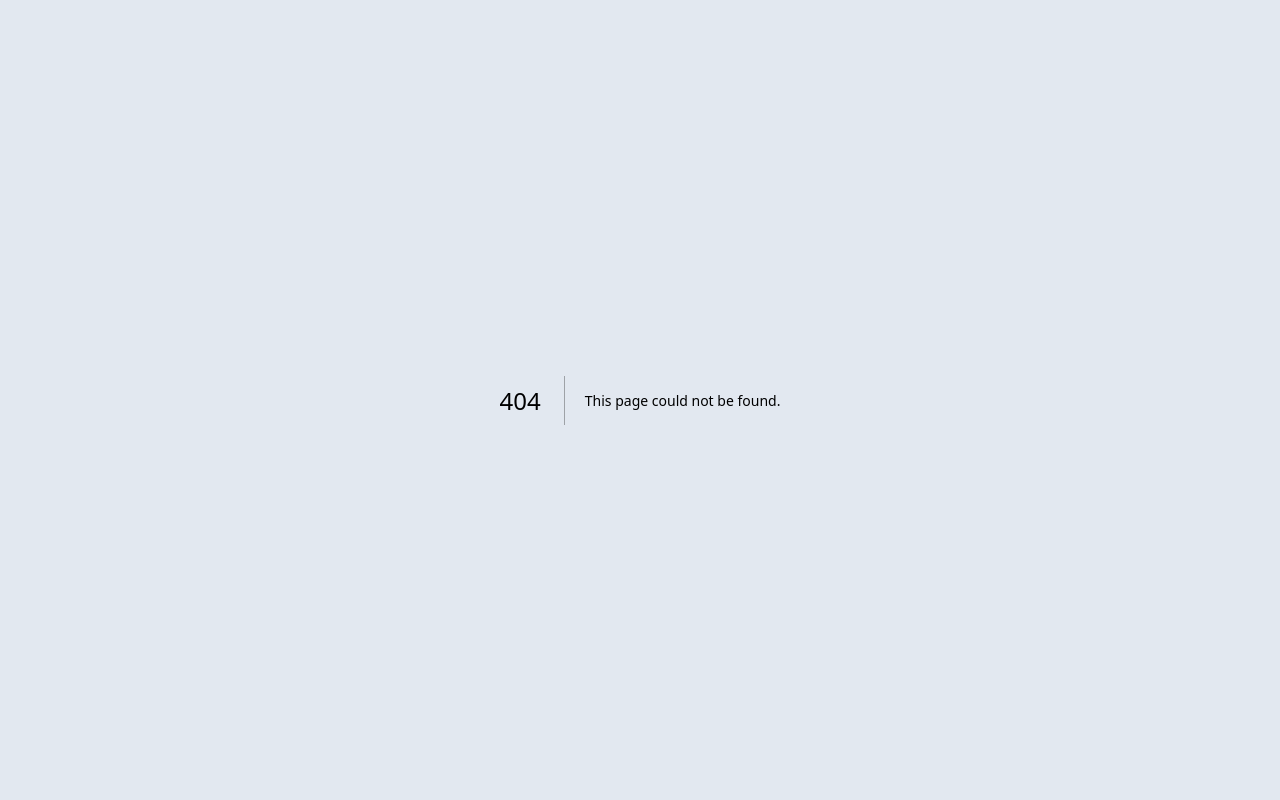
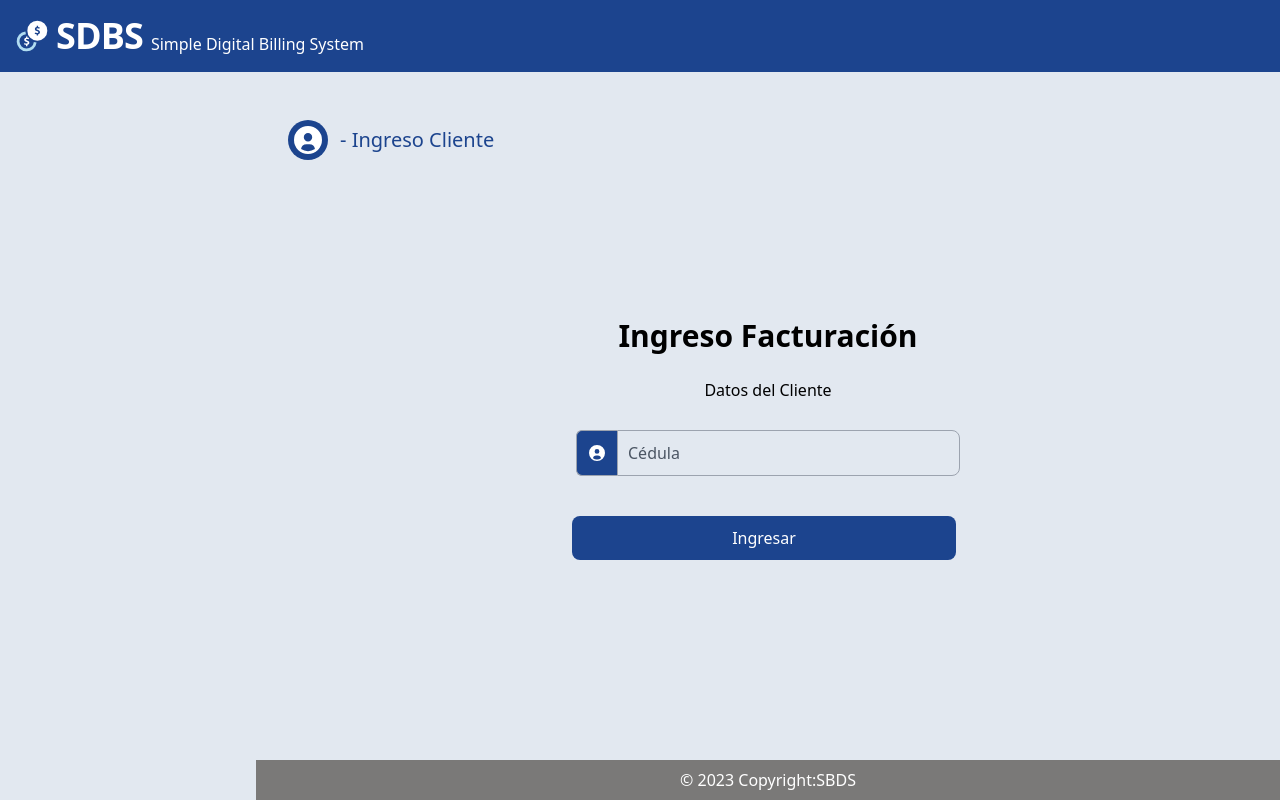
Before and after one commit to Macrophs/Sistema-de-Facturacion, a Next.js app: page /cedula_cliente in a window 1280 px wide. Before the commit this address had no page. Built offline with nearby package versions, Linux system fonts and the light colour scheme.

Commit message:
creacion de pagina cedula cliente, componente reutilizable del marcador de pagina y componente de formulario de la pagina cedula cliente

```diff
--- /dev/null
+++ b/src/app/cedula_cliente/page.jsx
@@ -0,0 +1,17 @@
+import Layout from "@/components/Layouts/Layout";
+import PageMarker from "@/components/PageMarker/PageMarker";
+import FormCedulaCliente from "@/components/cedulaCliente/FormCedulaCliente";
+
+
+/**
+ * Esta es una pagina para la peticion de la cedula al cliente
+ */
+
+export default function CedulaClientePage() {
+    return (
+        <Layout>
+            <PageMarker icon={'user.svg'} marker={'Ingreso Cliente'} />
+            <FormCedulaCliente />
+        </Layout>
+    )
+}
--- /dev/null
+++ b/src/components/Footers/FooterGeneral.jsx
@@ -0,0 +1,13 @@
+
+export default function FooterGeneral() {
+  return (
+    // <!--Footer container-->
+    <footer class="absolute bottom-0 bg-lightGray w-full sm:w-[calc(100%_-_256px)] sm:ml-64 p-2 text-center text-white" >
+        {/* <!--Copyright section--> */}
+        © 2023 Copyright:
+        <a class="text-white" href="#">
+            SBDS
+        </a>
+    </footer>
+  )
+}
--- a/src/components/Layouts/Layout.jsx
+++ b/src/components/Layouts/Layout.jsx
@@ -1,3 +1,4 @@
+import FooterGeneral from "../Footers/FooterGeneral";
 import Navbar from "../Navbar/Navbar";
 
 /**
@@ -8,9 +9,11 @@ import Navbar from "../Navbar/Navbar";
 export default function Layout({ children }) {
     return (
         <>
-        <Navbar />
-            <main class="ml-64 pt-12 flex flex-col sm:h-screen ">
+            <Navbar />
+            <main class="sm:w-[calc(100%_-_256px)] sm:ml-64 pt-12 flex flex-col sm:h-screen ">
+                {children}
             </main>
+            <FooterGeneral />
         </>
     )
 }
--- /dev/null
+++ b/src/components/PageMarker/PageMarker.jsx
@@ -0,0 +1,20 @@
+
+
+/**
+ * Este es un componente para reutilizar los marcadores de paginas en las distintas paginas de la app
+ * @params props icon: corresponde al icono del marcador y marker: al titulo del marcador
+ */
+
+export default function PageMarker({ icon, marker }) {
+    return (
+        <section className="p-8 mt-10 text-black flex items-center justify-center sm:justify-start">
+            <section className="bg-marianBlue rounded-full w-10 h-10 flex items-center justify-center mr-3">
+                <img className="w-7" src={`/images/icons/${icon}`} />
+            </section>
+            <h1 className="text-xl text-marianBlue">
+                - {marker}
+            </h1>
+
+        </section>
+    )
+}
--- /dev/null
+++ b/src/components/cedulaCliente/FormCedulaCliente.jsx
@@ -0,0 +1,32 @@
+
+/**
+ * Este es un componente de la pagina cedula cliente para el formulario de solicitud de cedula cliente
+ */
+
+export default function FormCedulaCliente() {
+  return (
+    <section className="flex items-center justify-center sm:h-4/6">
+            <section>
+                <h1 className="text-3xl font-bold text-black mb-6 text-center">Ingreso Facturación</h1>
+
+                <form className="flex items-center justify-center flex-col " action="compra_producto.html">
+                    <label for="website-admin" className="block mb-7 text-base font-medium  text-black">Datos del
+                        Cliente</label>
+                    <div className="flex lg:w-96">
+                        <span
+                            className="bg-marianBlue inline-flex items-center px-3 text-base border border-r-0 rounded-l-md text-black border-gray-400">
+                            <img className="w-4 h-4" src="../images/icons/user.svg" alt="icon user" />
+
+                        </span>
+                        <input type="number" id="website-admin"
+                            className="rounded-none rounded-r-lg border  block flex-1 min-w-0 w-full text-base p-2.5  bg-slate-200 border-gray-400 placeholder-gray-600 text-black focus:ring-blue-500 focus:border-blue-500"
+                            placeholder="Cédula" />
+                    </div>
+                    <button type="submit"
+                        className="bg-marianBlue text-white mt-10 px-32 md:px-40 focus:ring-4 font-medium rounded-lg text-base  py-2.5 mr-2 mb-2 ">Ingresar</button>
+
+                </form>
+            </section>
+        </section>
+  )
+}
--- a/tailwind.config.js
+++ b/tailwind.config.js
@@ -8,7 +8,8 @@ module.exports = {
   theme: {
     extend: {
       colors: {
-        marianBlue: '#1C448E'
+        marianBlue: '#1C448E',
+        lightGray: '#7A7978'
       }
     },
   },
```
Also changed, not shown: public/images/icons/user.svg (added).
